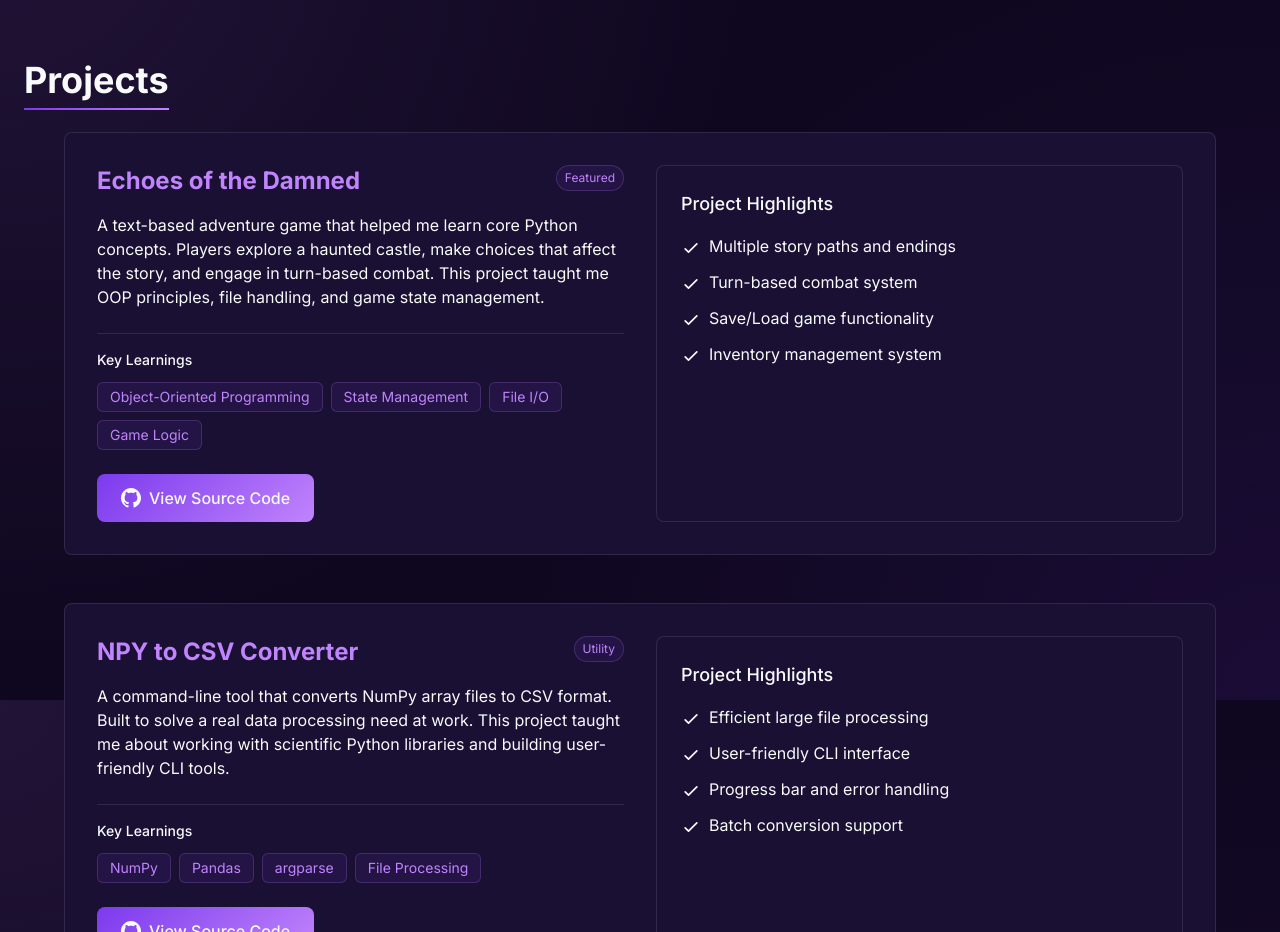
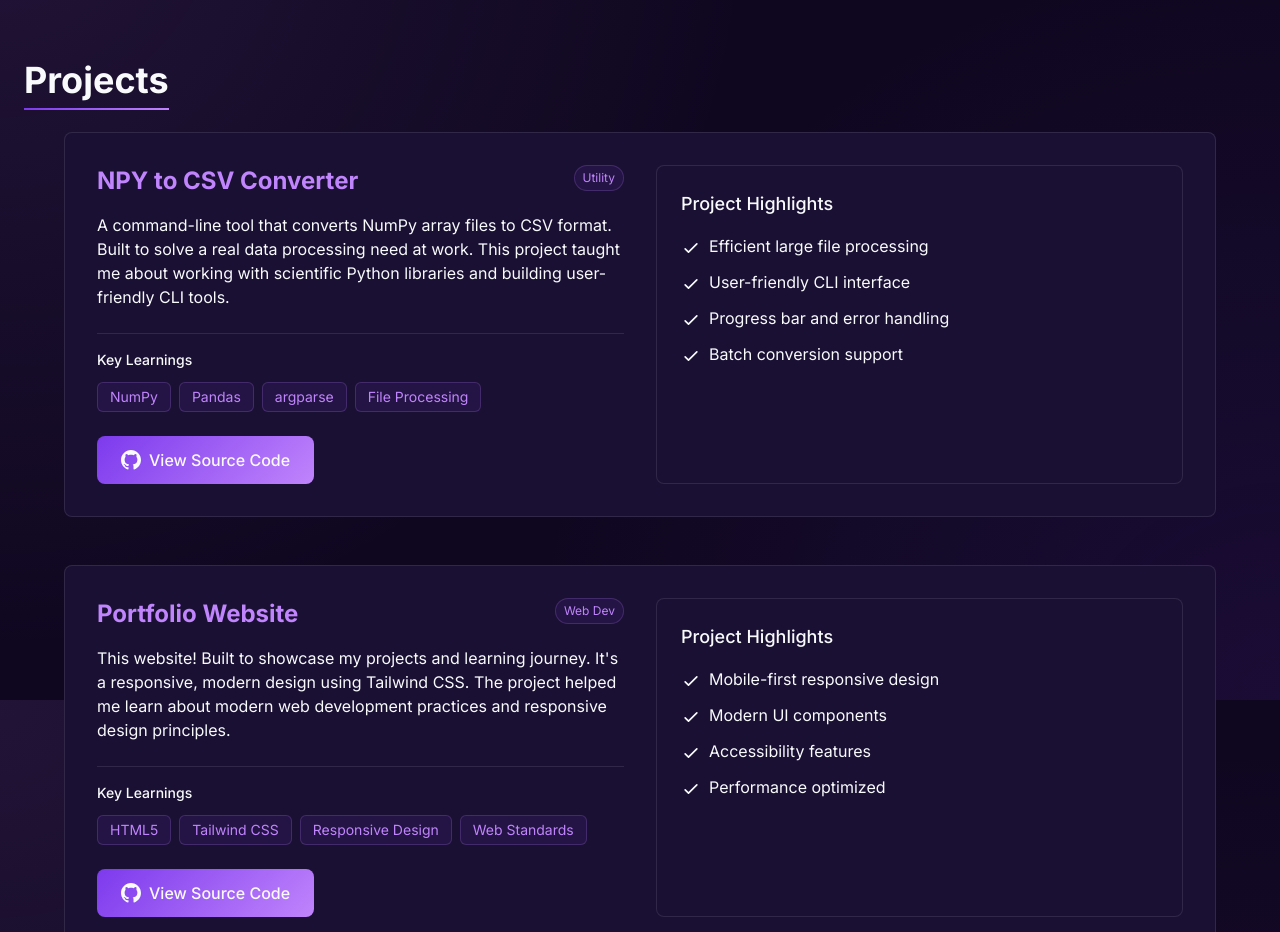
Before and after one commit to YorkieDev/portfolio, a plain HTML site: page index.html in a window 1280 px wide. Shown: the part 4100-5032 px from the top of the page. Drawn offline with nearby package versions, Linux system fonts and the light colour scheme.

Commit message:
Update index.html

```diff
--- a/index.html
+++ b/index.html
@@ -820,72 +820,6 @@ def my_tech_journey():
         <div class="container mx-auto px-6">
             <h2 class="text-4xl font-bold text-center section-heading">Projects</h2>
             <div class="max-w-6xl mx-auto">
-                <!-- Echoes of the Damned -->
-                <div class="card p-8 rounded-lg mb-12">
-                    <div class="grid grid-cols-1 md:grid-cols-2 gap-8">
-                        <div>
-                            <div class="flex items-start justify-between mb-4">
-                                <h3 class="text-2xl font-bold highlight">Echoes of the Damned</h3>
-                                <div class="status-badge px-2 py-1 rounded-full text-xs">Featured</div>
-                            </div>
-                            <p class="text-text-secondary mb-6">
-                                A text-based adventure game that helped me learn core Python concepts. Players explore
-                                a haunted castle, make choices that affect the story, and engage in turn-based combat.
-                                This project taught me OOP principles, file handling, and game state management.
-                            </p>
-                            <div class="tech-stack">
-                                <h4 class="text-sm font-medium text-accent mb-3">Key Learnings</h4>
-                                <div class="flex flex-wrap gap-2">
-                                    <span class="skill-tag px-3 py-1 rounded-md text-sm">Object-Oriented Programming</span>
-                                    <span class="skill-tag px-3 py-1 rounded-md text-sm">State Management</span>
-                                    <span class="skill-tag px-3 py-1 rounded-md text-sm">File I/O</span>
-                                    <span class="skill-tag px-3 py-1 rounded-md text-sm">Game Logic</span>
-                                </div>
-                            </div>
-                            <div class="mt-6">
-                                <a href="https://github.com/YorkieDev/EchoesOfTheDamned" target="_blank"
-                                   class="btn px-6 py-3 rounded-lg font-medium inline-flex items-center">
-                                    <svg class="w-5 h-5 mr-2" fill="currentColor" viewBox="0 0 24 24">
-                                        <path d="M12 0c-6.626 0-12 5.373-12 12 0 5.302 3.438 9.8 8.207 11.387.599.111.793-.261.793-.577v-2.234c-3.338.726-4.033-1.416-4.033-1.416-.546-1.387-1.333-1.756-1.333-1.756-1.089-.745.083-.729.083-.729 1.205.084 1.839 1.237 1.839 1.237 1.07 1.834 2.807 1.304 3.492.997.107-.775.418-1.305.762-1.604-2.665-.305-5.467-1.334-5.467-5.931 0-1.311.469-2.381 1.236-3.221-.124-.303-.535-1.524.117-3.176 0 0 1.008-.322 3.301 1.23.957-.266 1.983-.399 3.003-.404 1.02.005 2.047.138 3.006.404 2.291-1.552 3.297-1.23 3.297-1.23.653 1.653.242 2.874.118 3.176.77.84 1.235 1.911 1.235 3.221 0 4.609-2.807 5.624-5.479 5.921.43.372.823 1.102.823 2.222v3.293c0 .319.192.694.801.576 4.765-1.589 8.199-6.086 8.199-11.386 0-6.627-5.373-12-12-12z"/>
-                                    </svg>
-                                    View Source Code
-                                </a>
-                            </div>
-                        </div>
-                        <div class="relative">
-                            <div class="card p-6 rounded-lg h-full bg-surface/50">
-                                <h4 class="text-lg font-medium text-accent mb-4">Project Highlights</h4>
-                                <ul class="space-y-3 text-text-secondary">
-                                    <li class="flex items-start">
-                                        <svg class="w-5 h-5 text-accent mr-2 mt-1" fill="none" stroke="currentColor" viewBox="0 0 24 24">
-                                            <path stroke-linecap="round" stroke-linejoin="round" stroke-width="2" d="M5 13l4 4L19 7"></path>
-                                        </svg>
-                                        Multiple story paths and endings
-                                    </li>
-                                    <li class="flex items-start">
-                                        <svg class="w-5 h-5 text-accent mr-2 mt-1" fill="none" stroke="currentColor" viewBox="0 0 24 24">
-                                            <path stroke-linecap="round" stroke-linejoin="round" stroke-width="2" d="M5 13l4 4L19 7"></path>
-                                        </svg>
-                                        Turn-based combat system
-                                    </li>
-                                    <li class="flex items-start">
-                                        <svg class="w-5 h-5 text-accent mr-2 mt-1" fill="none" stroke="currentColor" viewBox="0 0 24 24">
-                                            <path stroke-linecap="round" stroke-linejoin="round" stroke-width="2" d="M5 13l4 4L19 7"></path>
-                                        </svg>
-                                        Save/Load game functionality
-                                    </li>
-                                    <li class="flex items-start">
-                                        <svg class="w-5 h-5 text-accent mr-2 mt-1" fill="none" stroke="currentColor" viewBox="0 0 24 24">
-                                            <path stroke-linecap="round" stroke-linejoin="round" stroke-width="2" d="M5 13l4 4L19 7"></path>
-                                        </svg>
-                                        Inventory management system
-                                    </li>
-                                </ul>
-                            </div>
-                        </div>
-                    </div>
-                </div>
-
                 <!-- NPY to CSV -->
                 <div class="card p-8 rounded-lg mb-12">
                     <div class="grid grid-cols-1 md:grid-cols-2 gap-8">
```
